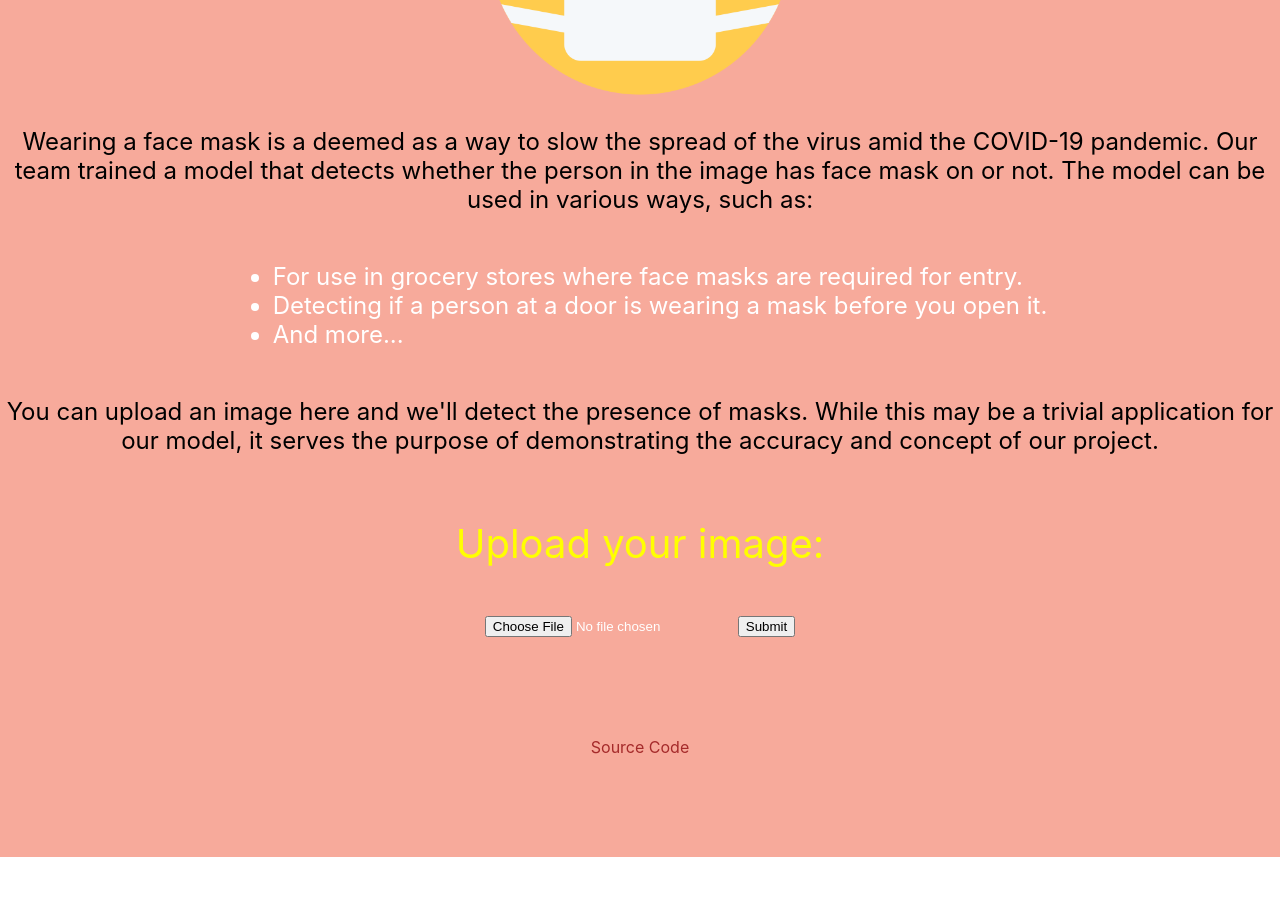
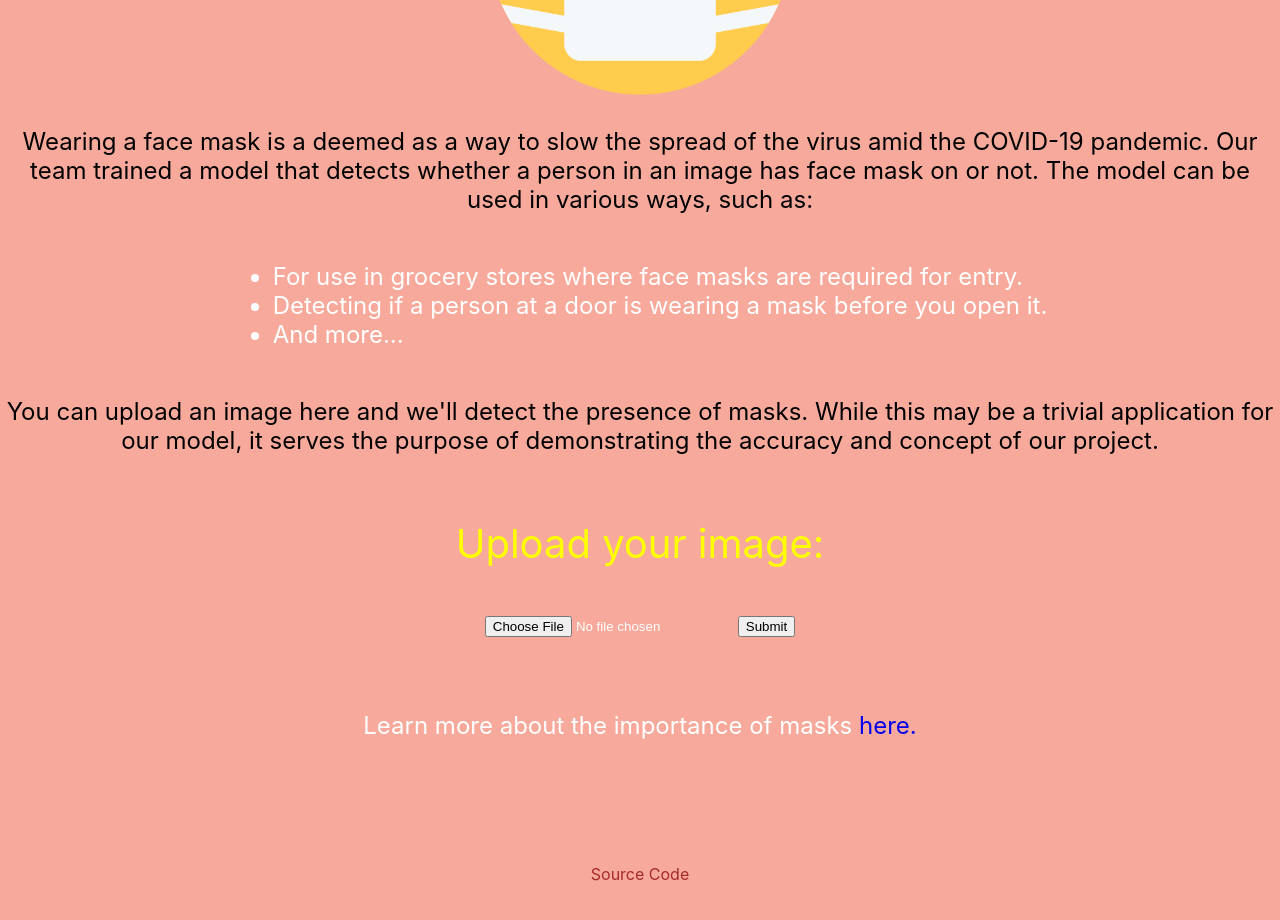
Before and after one commit to albertklam/hack20, a React (Create React App) app in the folder my-app/: page / in a window 1280 px wide. Shown: the part 480-1400 px from the top of the page. Before the commit the page ends 1337 px from the top, so only its background shows below. Built offline with nearby package versions, Linux system fonts and the light colour scheme.

Commit message:
Added mask info

```diff
--- a/my-app/src/App.js
+++ b/my-app/src/App.js
@@ -1,6 +1,8 @@
 import React from 'react';
 import logo from './maskemoji.png';
 import './App.css';
+
+
 
 function App() {
   return (
@@ -14,7 +16,7 @@ function App() {
       <header className="App-body">
         <p style={{color: 'black'}}>
           Wearing a face mask is a deemed as a way to slow the spread of the virus amid the COVID-19 pandemic.
-          Our team trained a model that detects whether the person in the image has face mask on or not. The model can be used in various ways, such as:
+          Our team trained a model that detects whether a person in an image has face mask on or not. The model can be used in various ways, such as:
         </p>
         <ul style={{textAlign: 'left'}}>
           <li> For use in grocery stores where face masks are required for entry. </li>
@@ -28,18 +30,19 @@ function App() {
 
         <ImageForm> </ImageForm>
 
+        <p style={{padding: 50}}>
+          Learn more about the importance of masks
+          <a href="https://www.cdc.gov/coronavirus/2019-ncov/prevent-getting-sick/cloth-face-cover-guidance.html#:~:text=Masks%20are%20recommended%20as%20a,This%20is%20called%20source%20control."
+          style={{textDecoration: 'none'}}> here.</a>
+        </p>
 
-
-        <a href="https://github.com/albertklam/hack20" style={{color: 'brown', textDecoration: 'none', fontSize: 16, padding: 100}}> Source Code </a>
+        <a href="https://github.com/albertklam/hack20" style={{color: 'brown', textDecoration: 'none', fontSize: 16, padding: 50}}> Source Code </a>
       </header>
     </div>
 
   );
 }
 
-function upload() {
-  alert("do something");
-}
 
 class ImageForm extends React.Component {
   render() {
@@ -49,7 +52,6 @@ class ImageForm extends React.Component {
         <input type="file" name="file"></input>
         <input type="submit" name="submit" value="Submit"></input>
       </form>
-
     );
   }
 }
```
Also changed, not shown: my-app/src/logo.svg (deleted).
